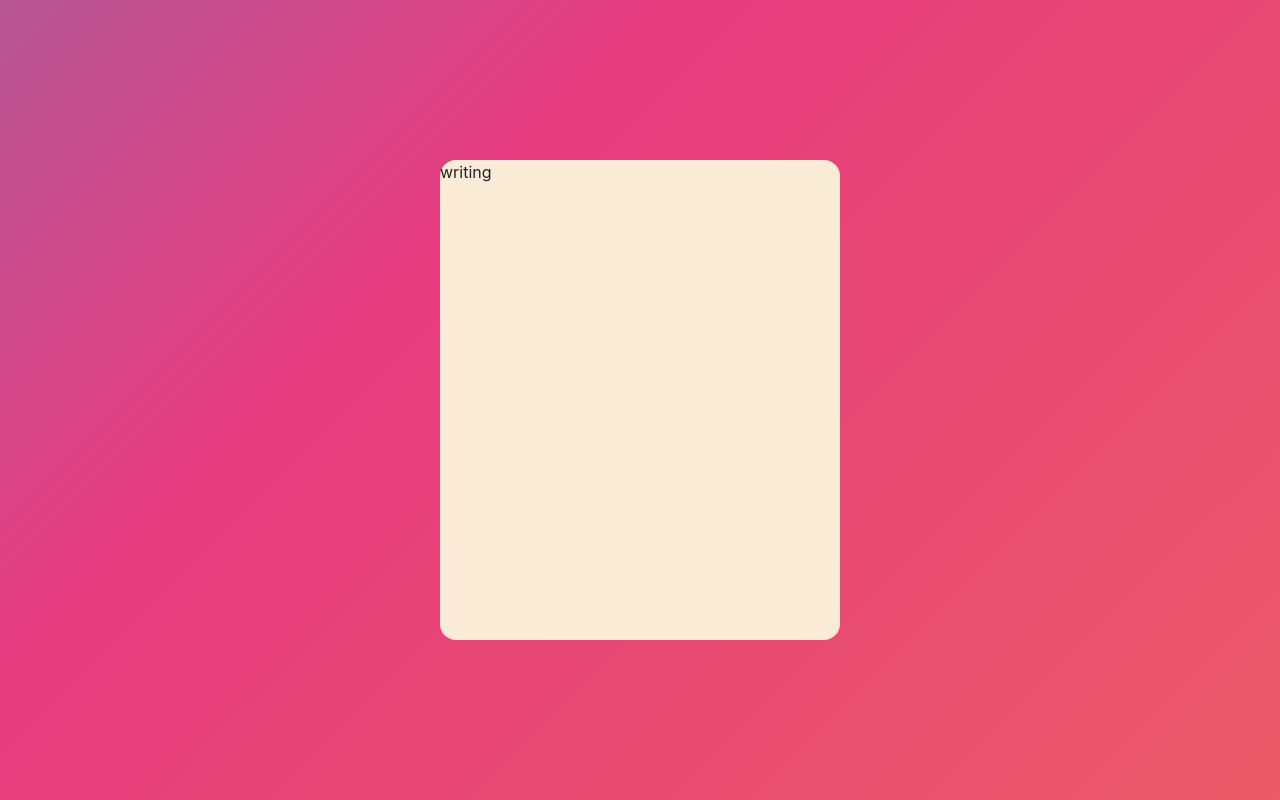
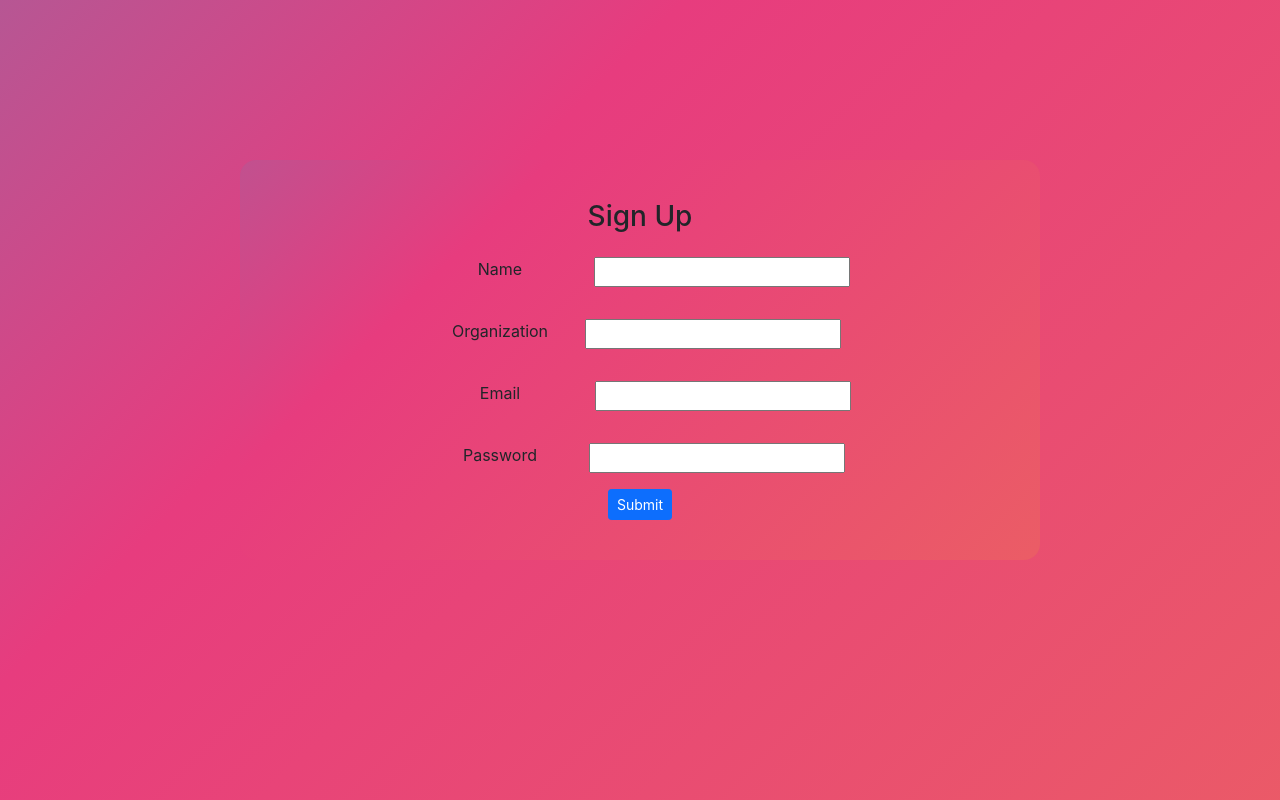
Before and after one commit to HOTSONHONET/Project-Odysseus, a React (Create React App) app: page /login in a window 1280 px wide. Built offline with nearby package versions, Linux system fonts and the light colour scheme.

Commit message:
added background animation

```diff
--- a/public/index.html
+++ b/public/index.html
@@ -33,7 +33,7 @@
       crossorigin="anonymous"
     />
 
-    <title>Heathify-Discord</title>
+    <title>RateYourProduct</title>
   </head>
 
   <body>
--- a/src/App.scss
+++ b/src/App.scss
@@ -5,12 +5,28 @@ body {
   height: 100vh;
 }
 
+.formbg {
+  background: linear-gradient(-45deg, #ee7752, #e73c7e, #23a6d5, #23d5ab);
+  background-size: 400% 400%;
+  animation: gradient 15s ease infinite;
+}
+
 .form {
   background-color: antiquewhite;
-  height: 60vh;
-  width: 50vh;
+  height: 50vh;
+  width: 100vh;
   margin-top: 20vh;
   border-radius: 2vh;
+  display: flex;
+  direction: row;
+  justify-content: center;
+  align-items: center;
+}
+
+.formdiv {
+  display: flex;
+  justify-content: center;
+  align-items: center;
 }
 
 @keyframes gradient {
--- a/src/Components/SignUp.js
+++ b/src/Components/SignUp.js
@@ -1,11 +1,55 @@
-import React from 'react'
+import React, { useState } from 'react'
 
 export default function SignUp() {
-  return (
-    <div className="d-flex flex-row my-auto justify-content-center align-items-center">
-      <div className="form">
-        writing
-      </div>
-    </div>
-  )
+	const [name, update_name] = useState('');
+	const [org_name, update_org_name] = useState('');
+	const [email, update_email] = useState('');
+	const [password, update_password] = useState('');
+	const [submitClicked, update_submitClicked] = useState(false);
+
+	const handleSubmit = () => {
+		update_submitClicked(true);
+	}
+
+	return (
+		<div className="formdiv">
+			<div className="form formbg p-5 d-flex flex-column justify-content-center">
+				<div className="flex justify-content-center"><h3>Sign Up</h3></div>
+				<div className="row m-3">
+					<div className="col col-sm-4">
+						Name
+					</div>
+					<div className="col col-sm-8 ">
+						<input for="name" id="name" type="text" onChange={(e) => { update_name(e.target.value) }} disabled={submitClicked} />
+					</div>
+				</div>
+				<div className="row m-3">
+					<div className="col col-sm-4">
+						Organization
+					</div>
+					<div className="col col-sm-8 ">
+						<input for="name" id="name" type="text" onChange={(e) => { update_org_name(e.target.value) }} disabled={submitClicked} />
+					</div>
+				</div>
+				<div className="row m-3">
+					<div className="col col-sm-4">
+						Email
+					</div>
+					<div className="col col-sm-8 ">
+						<input for="name" id="name" type="email" onChange={(e) => { update_email(e.target.value) }} disabled={submitClicked} />
+					</div>
+				</div>
+				<div className="row m-3">
+					<div className="col col-sm-4">
+						Password
+					</div>
+					<div className="col col-sm-8 ">
+						<input for="name" id="name" type="password" onChange={(e) => { update_password(e.target.value) }} disabled={submitClicked} />
+					</div>
+				</div>
+				<button className="btn btn-primary btn-sm" type="submit" onClick={() => { handleSubmit() }}>Submit</button>
+
+			</div>
+		</div>
+	)
 }
```
